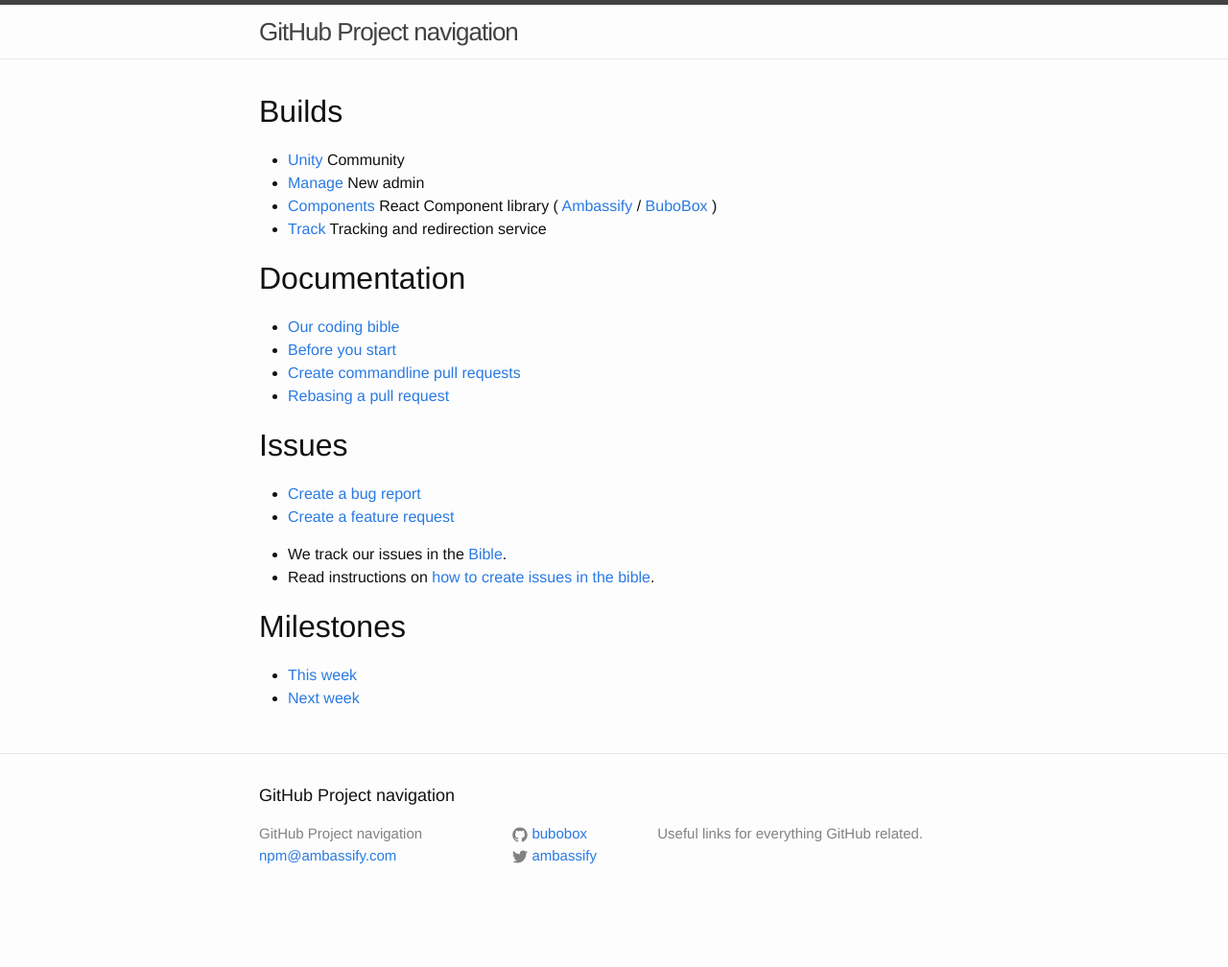
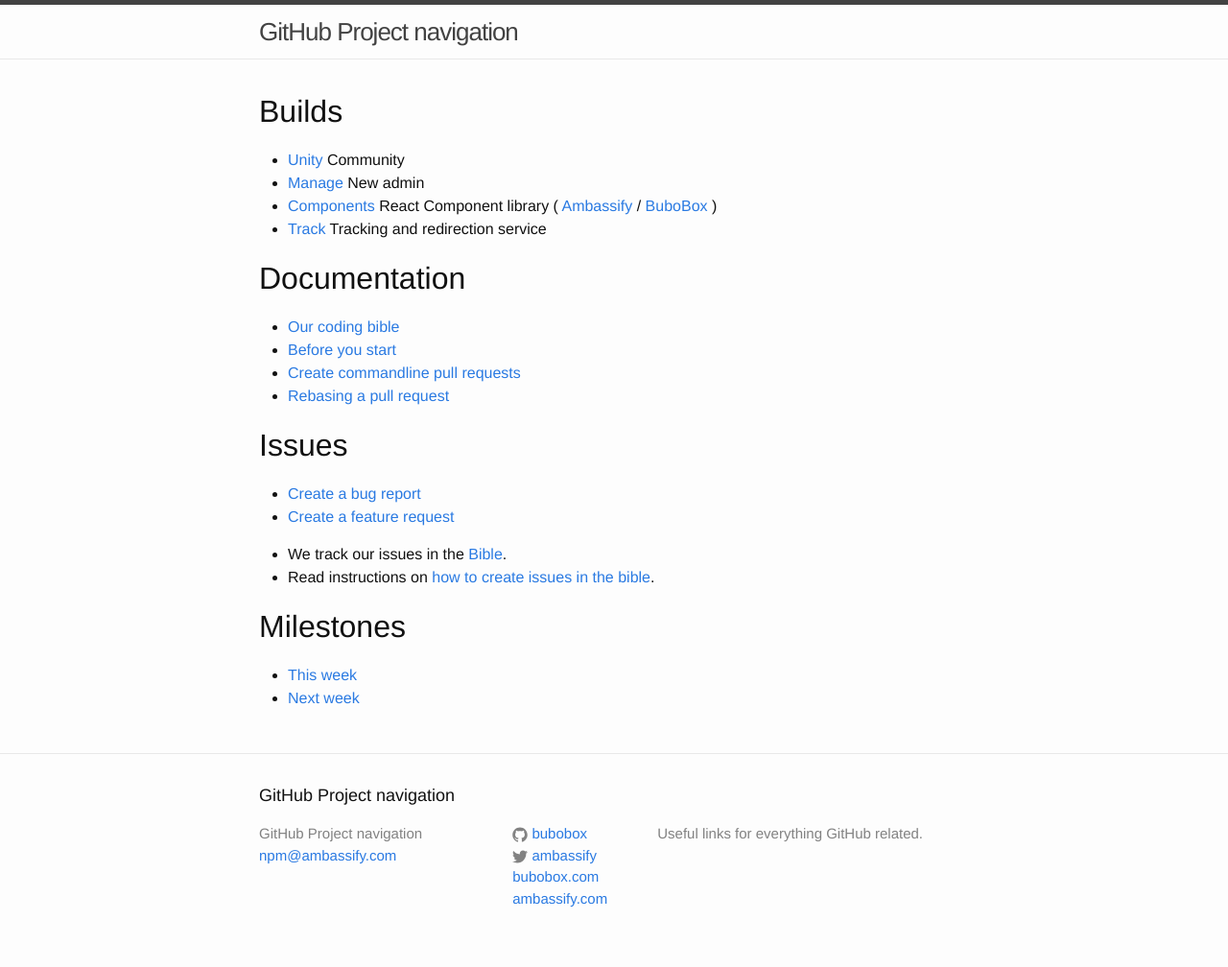
Before and after one commit to ambassify/ambassify.github.io, a Jekyll site: the page built from index.html, in a window 1280 px wide. Shown: the whole page at 96% size. Built offline with Jekyll 4.4.1, drawn with Linux system fonts in a browser that asks for light colours; before the commit the page ends 963 px from its top, so only the background shows below that.

Commit message:
Update footer.html

```diff
--- a/_includes/footer.html
+++ b/_includes/footer.html
@@ -41,6 +41,12 @@
               <span class="username">{{ site.twitter_username }}</span>
             </a>
           </li>
+          <li>
+            <a href="https://www.bubobobx.com">bubobox.com</a>
+          </li>
+          <li>
+            <a href="https://www.ambassify.com">ambassify.com</a>
+          </li>
           {% endif %}
         </ul>
       </div>
```
